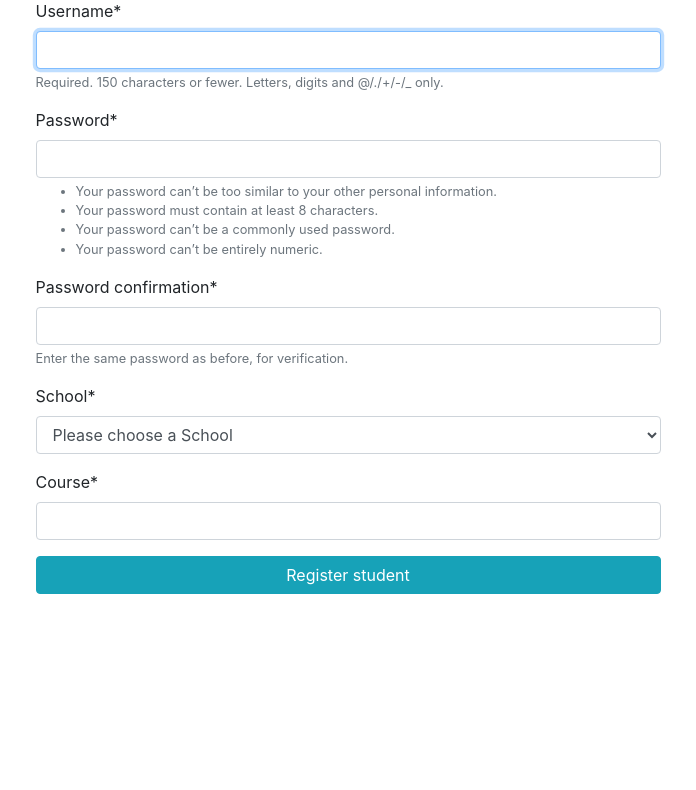
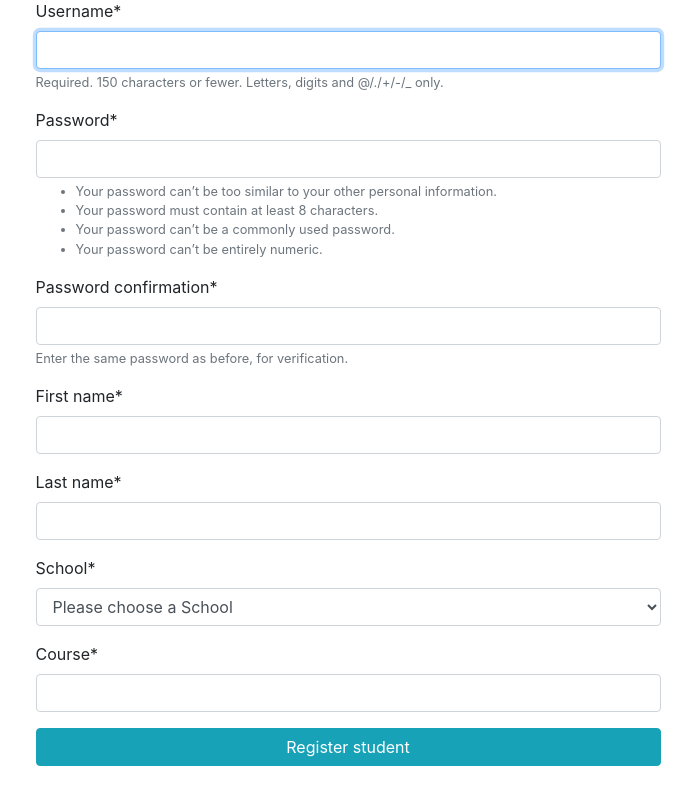
Before and after one commit to Madaraka02/portal, a Django app: page /student/register/ in a window 1280 px wide. Shown: the part 62-852 px from the top of the page, without its empty margins (292-988 px from the left). Before the commit the page ends 656 px from the top, so only its background shows below. Run offline with Django 3.2, Linux system fonts and the light colour scheme; data comes from the database, SQL or seed files in the repository; both versions use the stored data as it was after the commit; some libraries are stand-ins or nearby versions.

Commit message:
saving custom model fields using the usercreationform

```diff
--- a/openings/forms.py
+++ b/openings/forms.py
@@ -7,7 +7,7 @@ from .models import *
 
 
 class SchoolSignUpForm(UserCreationForm):
-
+    reg_no = forms.CharField(required=True)
 
     class Meta(UserCreationForm.Meta):
         model = User
@@ -18,9 +18,13 @@ class SchoolSignUpForm(UserCreationForm):
         user.is_school = True
         user.save()
         school = School.objects.create(user=user)
+        school.reg_no = self.cleaned_data.get('reg_no')
+        school.save()
         return user
 
 class StudentSignUpForm(UserCreationForm):
+    first_name = forms.CharField(required=True)
+    last_name = forms.CharField(required=True)
     school = forms.ModelChoiceField(queryset=School.objects.all(), empty_label="Please choose a School")
     course = forms.CharField(required=True)
 
@@ -30,12 +34,14 @@ class StudentSignUpForm(UserCreationForm):
     @transaction.atomic
     def save(self):
         user = super().save(commit=False)
+        user.first_name = self.cleaned_data["first_name"]
+        user.last_name = self.cleaned_data["last_name"]
         user.is_student = True
         user.save()
         student = Student.objects.create(user=user)
         student.school = self.cleaned_data.get('school')
         student.course = self.cleaned_data.get('course')
-
+        student.save()
         return user
 
 class CompanySignUpForm(UserCreationForm):
@@ -51,6 +57,7 @@ class CompanySignUpForm(UserCreationForm):
         user.save()
         company = Company.objects.create(user=user)
         company.reg_no = self.cleaned_data.get('reg_no')
+        company.save()
         return user
 
 
--- a/openings/models.py
+++ b/openings/models.py
@@ -7,9 +7,12 @@ class User(AbstractUser):
     is_student = models.BooleanField(default=False)
     is_company = models.BooleanField(default=False)
     is_school = models.BooleanField(default=False)
+    first_name = models.CharField(max_length=100)
+    last_name = models.CharField(max_length=100)
 
 class School(models.Model):
     user = models.OneToOneField(User, on_delete=models.CASCADE)
+    reg_no = models.CharField(max_length=100, null=True)
     def __str__(self):
         return self.user.username
 
--- a/templates/company.html
+++ b/templates/company.html
@@ -65,10 +65,12 @@
       <div class="col-md-3">
         <div class="card">
           <div class="card-body">
-            <h4 class="card-text">{{application.student.user.username}}</h4>
+            <h4 class="card-text">{{application.student.user.first_name}} {{application.student.user.last_name}}</h4>
+            <h6 class="card-text">school:{{application.student.school}}</h6>
             <p class="card-text">{{application.email}}</p>
             <p class="card-text">{{application.phone_number}}</p>
             <p class="card-text">{{application.job.title}}</p>
+            <!-- <a href="/students/{{student.user.id }}" class="btn btn-outline-info">View Student</a> -->
           </div>
         </div>
       </div>
--- a/templates/index.html
+++ b/templates/index.html
@@ -24,8 +24,8 @@
     <div id="bg"></div>
 
     <header>
-      <a style="font-size: xx-large; letter-spacing: 2px; text-transform: uppercase; text-decoration: none;"
-       href="{% url  'home'  %}">Attachment Portal</a>
+      <h4 class="text-white text-center" style="font-size: xx-large; font-weight: bold; letter-spacing: 2px; text-transform: uppercase; text-decoration: none;"
+       >Welcome To Attachment Portal</h4>
     </header>
 
     <main>
@@ -92,7 +92,7 @@
   <div class="card-body">
 
     <i class=" fa fa-4x fa-solid fa-building"></i>
-    <h5 class="card-title">Companys</h5>
+    <h5 class="card-title">Companies</h5>
     <small class="card-text">Are you a Company looking for Interns or have Job Opportunities?</small>
   </div>
 </div>
```
Also changed, not shown: db.sqlite3, openings/migrations/0017_auto_20211112_1940.py (added), openings/migrations/0018_school_reg_no.py (added), openings/views.py (line endings or trailing spaces).
